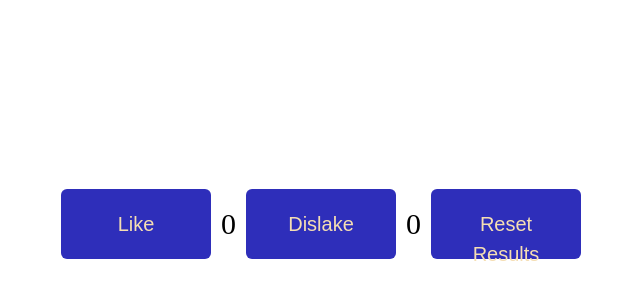
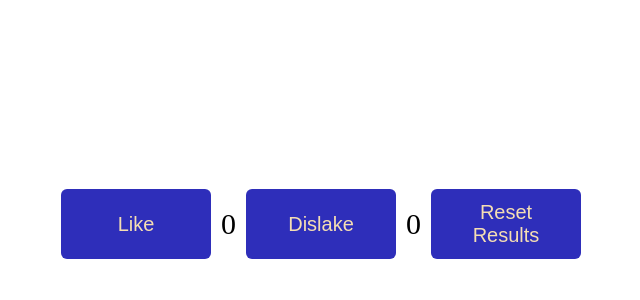
Before and after one commit to yamchytskyi/cohort39fs-react-vitalii, a React (Create React App) app: page / in a window 1280 px wide. Shown: the part 176-476 px from the top of the page, without its empty margins (319-959 px from the left). Built offline with nearby package versions, Linux system fonts and the light colour scheme.

Commit message:
better styles for button

```diff
--- a/src/components/Button/Button.jsx
+++ b/src/components/Button/Button.jsx
@@ -1,6 +1,6 @@
 import "./styles.css";
 
-function Button({ name = "Button", type = "button", onClick, }) {
+function Button({ name = "Button", type = "button", onClick }) {
   return (
     <button className="button-component" type={type} onClick={onClick}>
       {name}
--- a/src/components/Button/styles.css
+++ b/src/components/Button/styles.css
@@ -1,14 +1,17 @@
 .button-component {
+  display: flex;
+  justify-content: center;
+  align-items: center;
   width: 100%;
   max-height: 70px;
-  padding: 20px 54px 20px 54px;
+  /* padding: 20px 54px 20px 54px; */
   font-size: 20px;
   font-weight: 400;
-  line-height: 30px;
+  /* line-height: 30px; */
   color: #FFFFFF;
   background: #1f27f5;
   border: none;
   border-radius: 4px;
-  gap: 10px;
+  /* gap: 10px; */
   cursor: pointer;
 }
--- a/src/components/Feedback/Feedback.jsx
+++ b/src/components/Feedback/Feedback.jsx
@@ -6,29 +6,29 @@ function Feedback() {
   const [likes, setLikes] = useState(0);
   const [dislikes, setDislikes] = useState(0);
 
-  const toLike = () => {
+  const onLike  = () => {
     setLikes((prevValue) => {
       return prevValue + 1;
     });
   };
 
-  const toDislike = () => {
+  const onDislike = () => {
     setDislikes((prevValue) => {
       return prevValue + 1;
     });
   };
 
-  const toReset = () => {
+  const resetResults = () => {
     setDislikes(0);
     setLikes(0);
   };
   return (
     <div className="wrapper">
-      <Button name="Like" onClick={toLike} />
+      <Button name="Like" onClick={onLike } />
       <p className="likes-counter">{likes}</p>
-      <Button name="Dislake" onClick={toDislike} />
+      <Button name="Dislake" onClick={onDislike} />
       <p className="dislikes-counter">{dislikes}</p>
-      <Button name="Reset Results" onClick={toReset} />
+      <Button name="Reset Results" onClick={resetResults} />
     </div>
   );
 }
--- a/src/components/Feedback/styles.css
+++ b/src/components/Feedback/styles.css
@@ -1,3 +1,10 @@
+.wrapper {
+  display: flex;
+  align-items: center;
+  justify-content: center;
+  flex: 1;
+  width: 100%;
+}
 
 .likes-counter {
   font-size: 30px;
```
